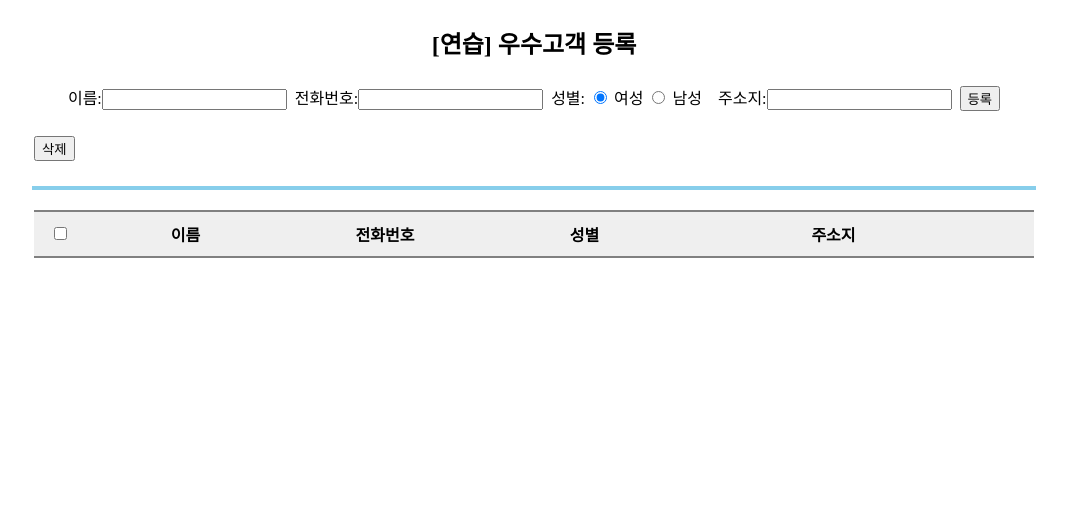
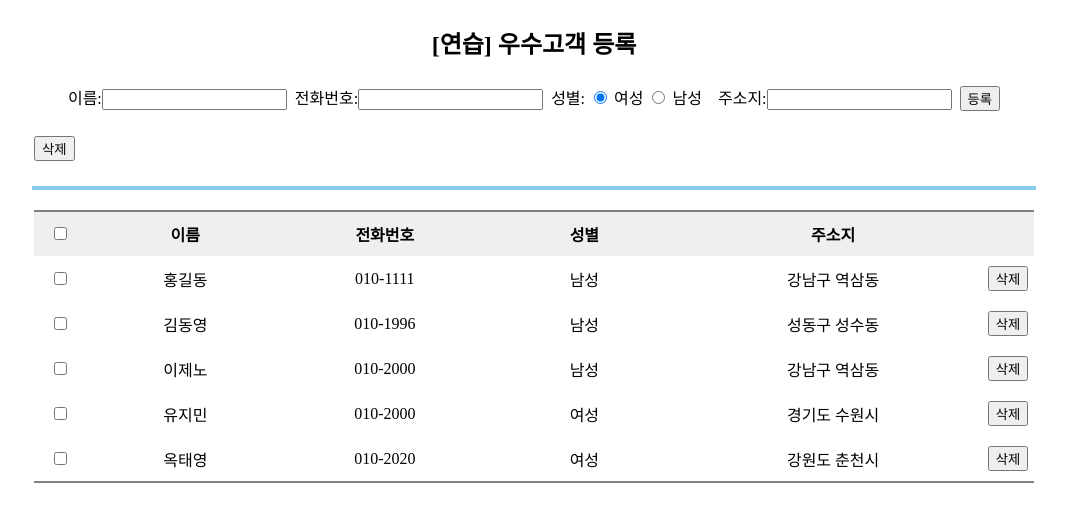
Before and after one commit to YoonhyeSuh/scit_46_spring, a plain HTML site: page jquery/content/exam02.html in a window 1280 px wide. Shown: the whole page, without its empty margins (106-1173 px from the left). Drawn offline with Linux system fonts and the light colour scheme.

Commit message:
Update exam02.html

```diff
--- a/jquery/content/exam02.html
+++ b/jquery/content/exam02.html
@@ -59,6 +59,7 @@
         }
     </style>
     <script src="../js/jquery-3.7.1.min.js"></script>
+    <script defer src="../js/exam02.js"></script>
 </head>
 <body>
     <h2>[연습] 우수고객 등록</h2>
```
